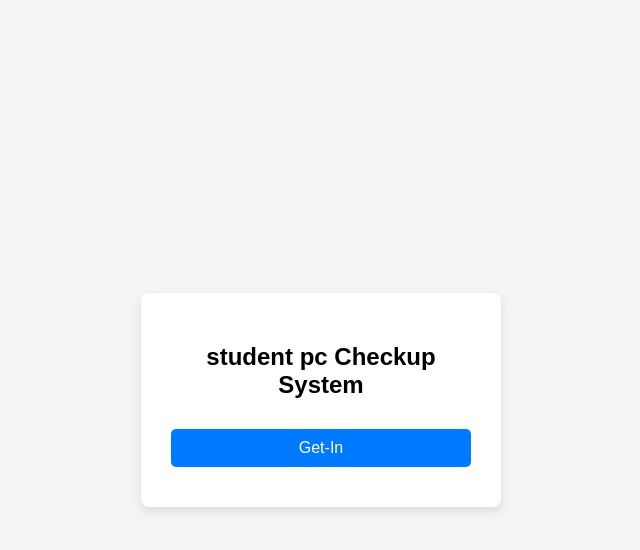
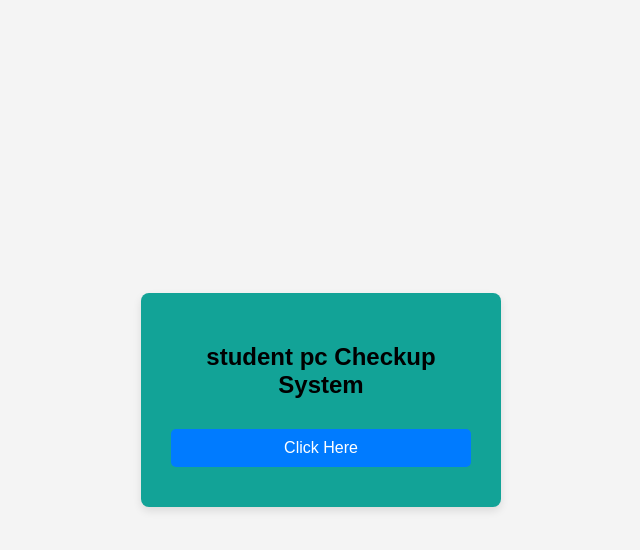
Before and after one commit to meke16/huPro, a PHP site: page / in a window 1280 px wide. Shown: the top 550 px of the page, without its empty margins (319-959 px from the left). Run offline with PHP 8.4, Linux system fonts and the light colour scheme.

Commit message:
some style changes,commenting out some code,put set timeout function for alert

```diff
--- a/index.php
+++ b/index.php
@@ -17,7 +17,7 @@
         }
 
         .container {
-            background-color: white;
+            background-color: rgb(18, 163, 151);
             padding: 30px;
             border-radius: 8px;
             box-shadow: 0 4px 8px rgba(0, 0, 0, 0.1);
@@ -53,7 +53,7 @@
 <body>
     <div class="container">
         <h2>student pc Checkup System</h2>
-        <a href="display.php"><button>Get-In</button></a>
+        <a href="display.php"><button>Click Here</button></a>
     </div>
 </body>
 </html>
--- a/main.js
+++ b/main.js
@@ -77,6 +77,7 @@
     function closeProfile() {
         $('#profileOverlay').hide();
     }
+
     // Array of departments in Haramaya University (Example)
     const departments = [
             // College of Agriculture and Environmental Sciences (CAES)
--- a/update.php
+++ b/update.php
@@ -146,7 +146,7 @@ if (isset($_POST['submit'])) {
             </div>
             <div class="form-group mb-3">
                 <label for="stu id">Student Id</label>
-                <input type="text" class="form-control" id="grade" placeholder="Enter stu id" name="idNumber" autocomplete="off" value="<?php echo htmlspecialchars($idNumber) ?>" required minlength="4">
+                <input  type="text" class="form-control" id="grade" placeholder="Enter stu id" name="idNumber" autocomplete="off" value="<?php echo htmlspecialchars($idNumber) ?>" required minlength="4">
             </div>
             <div class="form-group mb-3">
                 <label for="department">Department</label>
@@ -208,5 +208,6 @@ if (isset($_POST['submit'])) {
     </footer>
 
     <script src="https://cdn.jsdelivr.net/npm/bootstrap@5.3.0-alpha1/dist/js/bootstrap.bundle.min.js"></script>
+
 </body>
 </html>
```
Also changed, not shown: display.php (+3 -5 lines), connect.php (line endings or trailing spaces).
